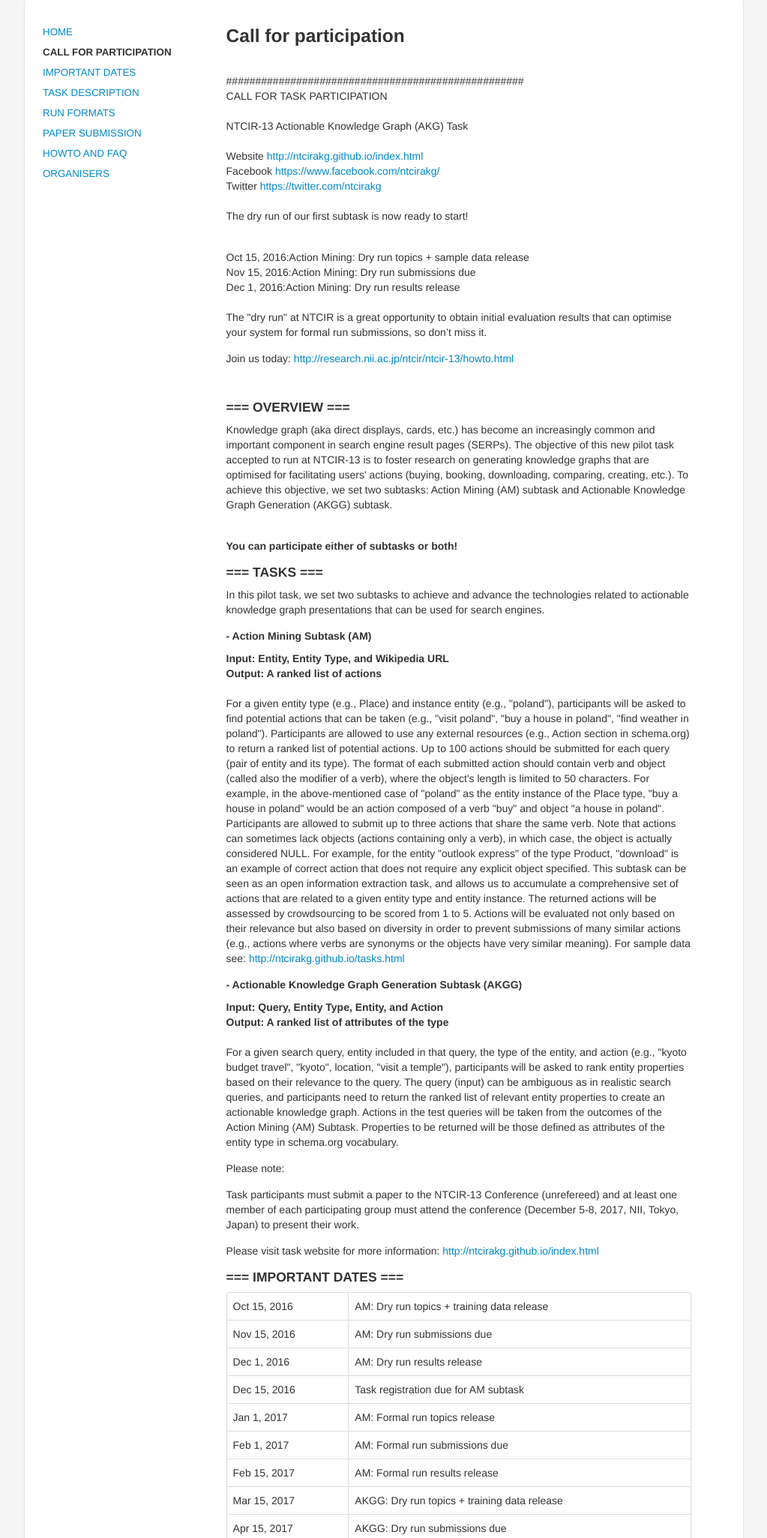
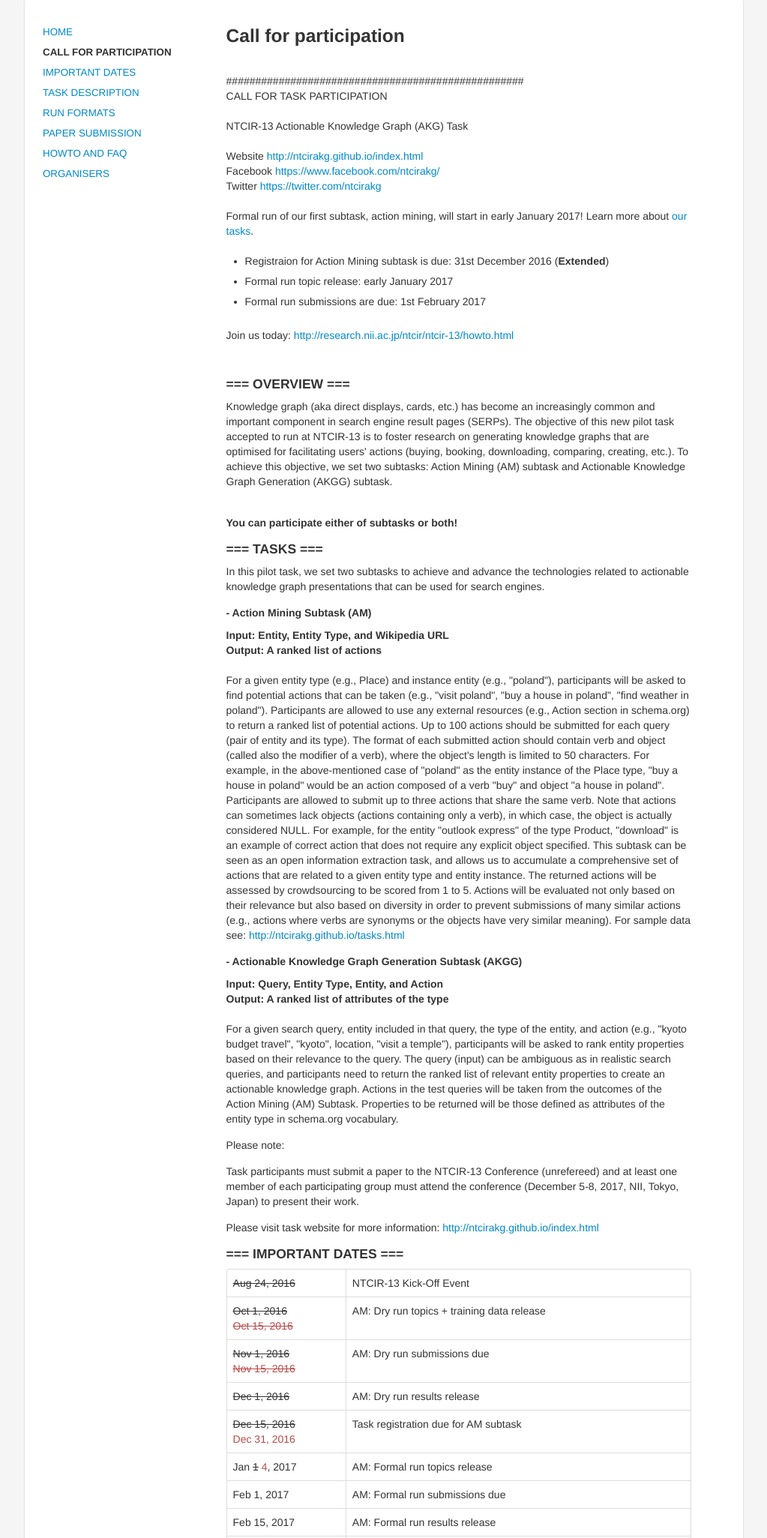
Before and after one commit to ntcirakg/ntcirakg.github.io, a plain HTML site: page cfp.html in a window 1280 px wide. Shown: the part 131-2182 px from the top of the page at 75% size, without its empty margins (128-1151 px from the left). Drawn offline with nearby package versions, Linux system fonts and the light colour scheme.

Commit message:
Update with AM formal run information

```diff
--- a/cfp.html
+++ b/cfp.html
@@ -42,15 +42,11 @@
 	    Twitter <a href="https://twitter.com/ntcirakg">
 	      https://twitter.com/ntcirakg</a><br>
 	    <br>
-	    <p>The dry run of our first subtask is now ready to start!</p>
-	    <br>
-	    Oct 15, 2016:Action Mining: Dry run topics + sample data release<br>
-	    Nov 15, 2016:Action Mining: Dry run submissions due<br>
-	    Dec 1, 2016:Action Mining: Dry run results release<br>
-		<br>
-	    <p>The "dry run" at NTCIR is a great opportunity to obtain
-	      initial evaluation results that can optimise your system
-	      for formal run submissions, so don’t miss it.</p>
+      Formal run of our first subtask, action mining, will start in early January 2017!
+		Learn more about <a href="./tasks.html">our tasks</a>.
+  </span>
+  <br/><br/>
+  <ul><li>Registraion for Action Mining subtask is due: 31st December 2016 (<b>Extended</b>)</li><li>Formal run topic release: early January 2017</li><li>Formal run submissions are due: 1st February 2017</li></ul></p>
 
 	    <p>Join us today: <a href="http://research.nii.ac.jp/ntcir/ntcir-13/howto.html">
 		http://research.nii.ac.jp/ntcir/ntcir-13/howto.html</a></p><br>
@@ -131,11 +127,18 @@
 
 	    <h4>=== IMPORTANT DATES ===</h4>
       <table class="table table-bordered">
-	      <tr><td>Oct 15, 2016</td><td>AM: Dry run topics + training data release</td></tr>
-	      <tr><td>Nov 15, 2016</td><td>AM: Dry run submissions due</td></tr>
-	      <tr><td>Dec 1, 2016</td><td>AM: Dry run results release</td></tr>
-	      <tr><td>Dec 15, 2016</td><td>Task registration due for AM subtask</td></tr>
-	      <tr><td>Jan 1, 2017</td><td>AM: Formal run topics release</td></tr>
+        <tr><td><span class="stk">Aug 24, 2016</span></td>
+        <td>NTCIR-13 Kick-Off Event</td></tr>
+        <tr><td><span class="stk">Oct 1, 2016</span>
+      <br><span class="text-error stk">Oct 15, 2016</span></td>
+      <td>AM: Dry run topics + training data release</td></tr>
+        <tr><td><span class="stk">Nov 1, 2016</span>
+      <br><span class="text-error stk">Nov 15, 2016</span></td>
+      <td>AM: Dry run submissions due</td></tr>
+        <tr><td><span class="stk">Dec 1, 2016</span></td><td>AM: Dry run results release</td></tr>
+        <tr><td><span class="stk">Dec 15, 2016</span>
+        <br><span class="text-error">Dec 31, 2016</span></td><td>Task registration due for AM subtask</td></tr>
+        <tr><td>Jan <span class="stk">1</span> <span class="text-error">4</span>, 2017</td><td>AM: Formal run topics release</td></tr>
         <tr><td>Feb 1, 2017</td><td>AM: Formal run submissions due</td></tr>
         <tr><td>Feb 15, 2017</td><td>AM: Formal run results release</td></tr>
         <tr><td>Mar 15, 2017</td><td>AKGG: Dry run topics + training data release</td></tr>
@@ -148,7 +151,7 @@
       Partial Overview paper release</td></tr>
         <tr><td>Oct 1, 2017</td><td>Partcipants paper due</td></tr>
         <tr><td>Nov 1, 2017</td><td>Camera-ready due</td></tr>
-	      <tr><td>Dec 5-8, 2017</td><td>NTCIR-13 Conference</td></tr>
+        <tr><td>Dec 5, 2017</td><td>NTCIR-13 Conference</td></tr>
       </table>
 
 	    <h4>=== ORGANIZERS ===</h4>
```
Also changed, not shown: dates.html (+4 -3 lines), formats.html (+4 -4 lines), index.html (+4 -4 lines). Lines whose indentation alone changed are shown as unchanged.
